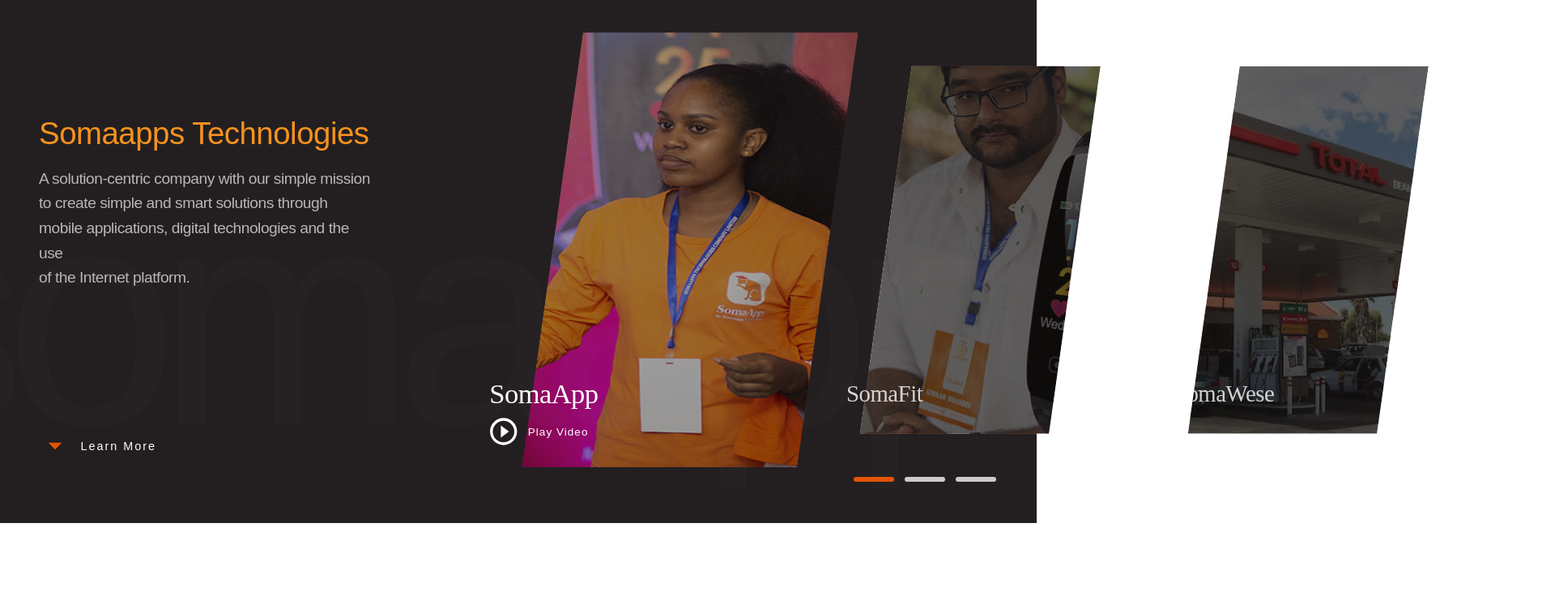
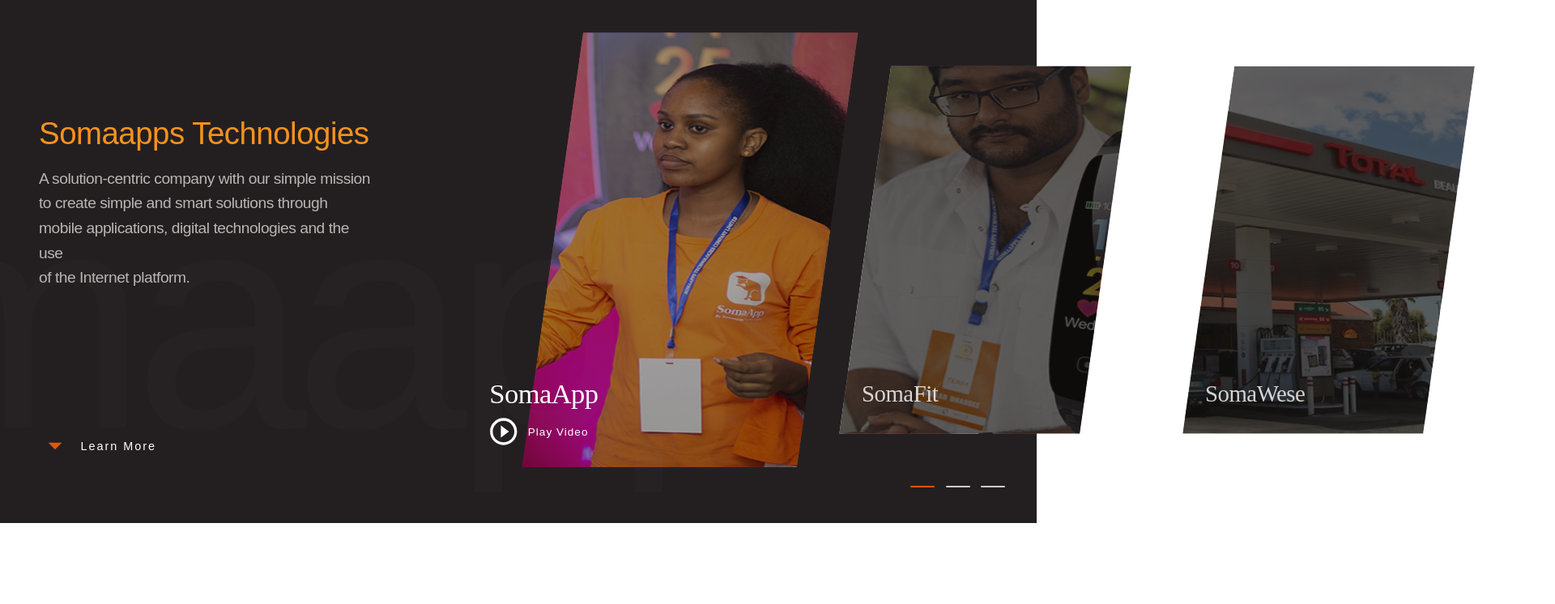
Before and after one commit to issyzac/somawebsite, a plain HTML site: page index.html in a window 1280 px wide. Shown: the part 154-900 px from the top of the page at 81% size, 1920 px wide, since content can reach past the window. Drawn offline with Linux system fonts and the light colour scheme; a web font is replaced by a local one.

Commit message:
Added scroll effect on banner items

```diff
--- a/css/home.css
+++ b/css/home.css
@@ -50,35 +50,38 @@ body {
 #bannerScroller{
 	position: relative;
 	height: 110%;
+	transition: transform .7s;
 }
 
 .scroll-item{
 	width: 53vh;
 	position: relative;
-	margin-right: -1.5%;
+	/* transition: opacity 0.5s ease-out 0.1s; */
+	transition: opacity 0.2s ease-out 0.15s, transform 0.5s 0.1s;
 }
 
-#bannerScroller .scroll-item::before{
-	content: attr(caption);
-	position: absolute;
-	top: 10%;
-	left: -800px;
-	display: flex;
-	align-items: center;
-	width: 100%;
-	height: 100%;
-	max-width: 1400px;
-	color: #aaa;
-	opacity: 0.025;
-	font-size: 24em;
-	letter-spacing: -26px;
-	z-index: 10;
-	pointer-events: none;
-	text-transform: lowercase;
+#bannerScroller .scroll-item:not(.active) + .scroll-item:not(.active) {
+	transform: translateX(-6.3%);
+	opacity: 0;
 }
 
 #bannerScroller .scroll-item:not(.active)::before{
 	opacity: 0;
+}
+
+#bannerScroller .scroll-item:not(.active)::before,{
+	opacity: 0;
+}
+
+#bannerScroller .scroll-item:not(.active){
+	opacity: 0;
+	transform: scale(0.95) translateX(15%);
+	transition: opacity 0.25s ease-out, transform 0.15s ease-out;
+}
+
+#bannerScroller .scroll-item.active ~ .scroll-item:not(.active){
+	opacity: 1;
+	transform: none;
 }
 
 .scroll-item .image{
@@ -96,23 +99,27 @@ body {
 	cursor: pointer;
 }
 
+.scroll-item.active .image:hover,
+.scroll-item.active .image:not(:hover) {
+	transition: transform 0.6s;
+}
 .scroll-item.active .image:hover {
 	transform: skew(-8deg) scaleX(0.9) scaleY(0.7) translate3d(-4%, 2%, 0);
 }
 
 .scroll-item:not(.active) .image{
-	transform: skew(-8deg) scale(0.55) translateX(-20%);
+	transform: skew(-8deg) scaleX(0.7) scaleY(0.55) translateX(-20%);
 }
 
 .scroll-item .image img{
 	object-fit: cover;
 	object-position: center;
 	transform: skew(8deg) scale(1.5);
-	transition: transform 0.45s ease-out;
+	/* transition: transform 1s ease-out; */
 }
 
 .scroll-item.active .image:hover img {
-	transform: skew(8deg) scale(1.25);
+	/* transform: skew(8deg) scale(1.25); */
 }
 
 #bannerScroller .scroll-item .image:after {
@@ -127,11 +134,11 @@ body {
 	transition: opacity 0.45s ease-out;
 }
 
-#bannerScroller .scroll-item.active .image::after {
+#bannerScroller .scroll-item.active .image:after {
 	opacity: 0.4;
 }
 
-#bannerScroller .scroll-item.active:hover .image::after {
+#bannerScroller .scroll-item.active .image:hover:after {
 	opacity: 0.15;
 }
 
@@ -140,6 +147,7 @@ body {
 	position: relative;
 	z-index: 1;
 	pointer-events: none;
+	transition: transform 0.45s ease-out;
 }
 
 #bannerScroller .scroll-item.active .scroll-item-caption {
@@ -152,6 +160,7 @@ body {
 	color: #fff;
 	margin-bottom: 0.2em;
 	opacity: 0.8;
+	transition: all 0.45s ease-out;
 }
 
 #bannerScroller .scroll-item.active .scroll-item-caption h5 {
@@ -170,14 +179,14 @@ body {
 	transition: all 0.35s ease-out;
 }
 
-#bannerScroller .scroll-item:not(:hover)
-.scroll-item-caption button svg path:last-child
+#bannerScroller .scroll-item .image:not(:hover)
+~ .scroll-item-caption button svg path:last-child
 {
 	fill: transparent !important;
 }
 
-#bannerScroller .scroll-item:not(:hover)
-.scroll-item-caption button svg path:first-child
+#bannerScroller .scroll-item .image:not(:hover)
+~ .scroll-item-caption button svg path:first-child
 {
 	fill: #fff !important;
 }
@@ -186,19 +195,62 @@ body {
 	opacity: 0;
 }
 
+#currentItemCaption {
+	position: absolute;
+	top: 18.6%;
+	left: -40%;
+	display: flex;
+	align-items: center;
+	width: 100%;
+	height: 100%;
+	max-width: 1400px;
+	color: #aaa;
+	opacity: 0.025;
+	font-size: 24em;
+	letter-spacing: -16px;
+	z-index: 10;
+	pointer-events: none;
+	text-transform: lowercase;
+}
+
+#currentItemCaption.scroll-left {
+	animation: scrollLeft .7s ease-out;
+}
+
+#currentItemCaption.scroll-right {
+	animation: scrollRight .7s ease-out;
+}
+
+@keyframes scrollLeft {
+	from {
+		transform: translateX(15%);
+	}
+	to {
+		transform: none;
+	}
+}
+
+@keyframes scrollRight {
+	from {
+		transform: translateX(-15%);
+	}
+	to {
+		transform: none;
+	}
+}
+
 #bannerScrollerButtons{
-	width: 300px;
 	height: 200px;
 	position: absolute;
-	left: 28.2%;
-	bottom: 15%;
+	right: 2%;
+	bottom: 5%;
 	z-index: 20;
 }
 
 #bannerScrollerButtons button{
 	content: "";
-	height: 16px;
-	width: 50px;
+	height: 2px;
+	width: 30px;
 	margin-right: 1em;
 	cursor: pointer;
 }
@@ -210,10 +262,11 @@ body {
 	top: 0;
 	bottom: 0;
 	margin: auto;
-	height: 6px;
+	height: 2px;
 	width: 100%;
 	border-radius: 4px;
 	background: var(--main-color);
+	transition: all 0.5s ease-out;
 }
 
 #bannerScrollerButtons button:not(.active):before {
--- a/index.html
+++ b/index.html
@@ -108,12 +108,16 @@
 							</button>
 						</div>
 					</div>
+				</div>
 
-					<div id="bannerScrollerButtons" class="layout center-center" style="height: 10px;">
-						<button onclick="moveScroller(0)" class="active"></button>
-						<button onclick="moveScroller(1)"></button>
-						<button onclick="moveScroller(2)"></button>
-					</div>
+				<div id="currentItemCaption">
+					somaapp
+				</div>
+
+				<div id="bannerScrollerButtons" class="layout center-center" style="height: 10px;">
+					<button onclick="moveScroller(0)" class="active"></button>
+					<button onclick="moveScroller(1)"></button>
+					<button onclick="moveScroller(2)"></button>
 				</div>
 			</div>
 		</div>
@@ -465,6 +469,41 @@
 			document.querySelector("#appScreenMovers button.active").classList.remove("active");
 			document.querySelectorAll("#appScreenMovers button")[idx].classList.add("active");
 		}
+
+		var bannerScroller = document.querySelector("#bannerScroller");
+		var bannerScrollerButtons = document.querySelector("#bannerScrollerButtons");
+		var currentItemCaption = document.querySelector("#currentItemCaption");
+
+		currentItemCaption.addEventListener("webkitAnimationEnd", function (event) {
+			currentItemCaption.classList.remove("scroll-left");
+			currentItemCaption.classList.remove("scroll-right");
+		}, false);
+
+		currentItemCaption.addEventListener("animationend", function (event) {
+			currentItemCaption.classList.remove("scroll-left");
+			currentItemCaption.classList.remove("scroll-right");
+		}, false);
+
+		var curidx = 0;
+		function moveScroller(idx){
+			bannerScroller.style.transform = "translateX(" + -30 * idx + "%)";
+
+			bannerScroller.querySelector(".scroll-item.active").classList.remove("active");
+			var currentSlide = bannerScroller.querySelectorAll(".scroll-item")[idx];
+			currentSlide.classList.add("active");
+			currentItemCaption.innerHTML = currentSlide.getAttribute("caption");
+
+			if(idx > curidx)
+				currentItemCaption.classList.add("scroll-left");
+			else
+				currentItemCaption.classList.add("scroll-right");
+
+			// SET ACTIVE BUTTON
+			bannerScrollerButtons.querySelector("button.active").classList.remove("active");
+			bannerScrollerButtons.querySelectorAll("#bannerScrollerButtons button")[idx].classList.add("active");
+
+			curidx = idx;
+		}
 	</script>
 </body>
 </html>
```
